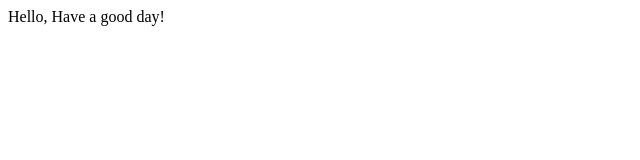
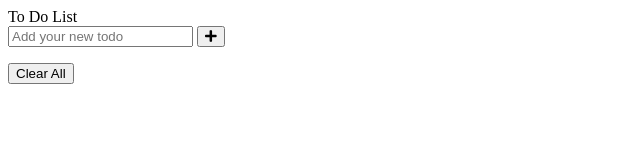
Before and after one commit to sansan719/sansan719.github.io, a plain HTML site: page index.html in a window 1280 px wide. Shown: the whole page, without its empty margins (0-640 px from the left). Drawn offline with Linux system fonts and the light colour scheme.

Commit message:
Update index.html

```diff
--- a/index.html
+++ b/index.html
@@ -4,12 +4,23 @@
   <meta name="viewport" content="width=device-width, initial-scale=1.0">
   <meta http-equiv="X-UA-Compatible" content="ie=edge">
   <meta charset="UTF-8">
-  <title>Document</title>
+  <link rel="stylesheet" href="https://cdnjs.cloudflare.com/ajax/libs/font-awesome/5.15.3/css/all.min.css"/>
+  <title>To Do List</title>
 </head>
 <body>
 
- Hello,
- Have a good day!
+<div class="container">
+   <header>To Do List</header>
+  <div class="inputField">
+  <input type="text" id="newitem" placeholder="Add your new todo">
+  <button class="buttonAdd" onclick="getData()"><i class="fas fa-plus"></i></button>
+    </div>
+  <ul class="todoList">
+    </ul>
+  <div class="footer">
+  <button class="buttonDel">Clear All</button>
+  </div>
+</div>
 
 </body>
 </html>
```
